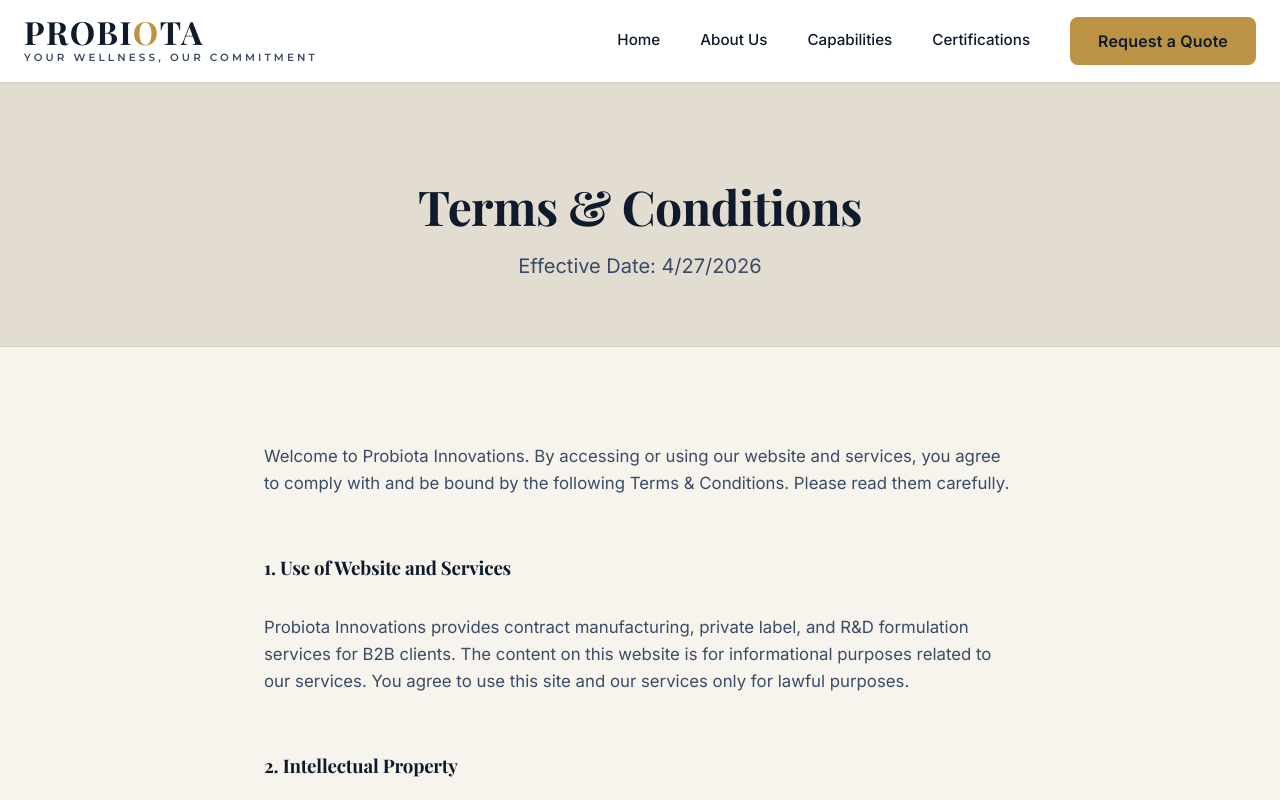
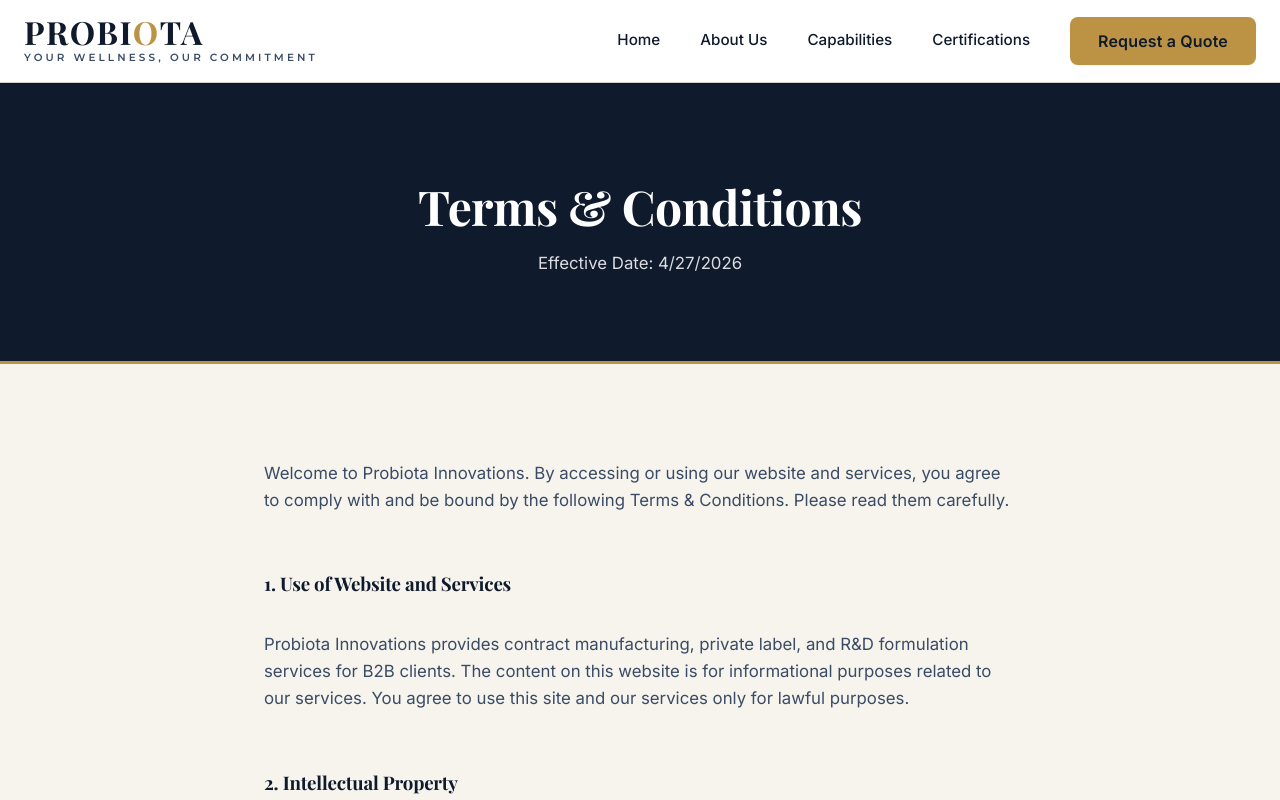
Before and after one commit to probiota/innovationswebsite, a Next.js app: page /terms in a window 1280 px wide. Shown: the top 800 px of the page. Built offline with nearby package versions, Linux system fonts and the light colour scheme; a web font is replaced by a local one.

Commit message:
Update page headers to dark navy deck theme with gold accent border

```diff
--- a/app/globals.css
+++ b/app/globals.css
@@ -238,12 +238,12 @@
 /* ===== Page Header ===== */
 .page-header {
   padding: 6rem 0 4rem;
-  background-color: var(--color-surface-muted);
+  background-color: var(--color-primary);
   text-align: center;
-  border-bottom: 1px solid var(--color-border);
+  border-bottom: 3px solid var(--color-accent);
 }
-.page-header h1 { font-size: 3rem; margin-bottom: 1rem; }
-.page-header p { font-size: 1.25rem; max-width: 800px; margin: 0 auto; }
+.page-header h1 { font-size: 3rem; margin-bottom: 1rem; color: white; }
+.page-header p { color: rgba(255, 255, 255, 0.85); }
 
 /* ===== Feature Block ===== */
 .feature-block { padding: 4rem 0; border-bottom: 1px solid var(--color-border); }
```
